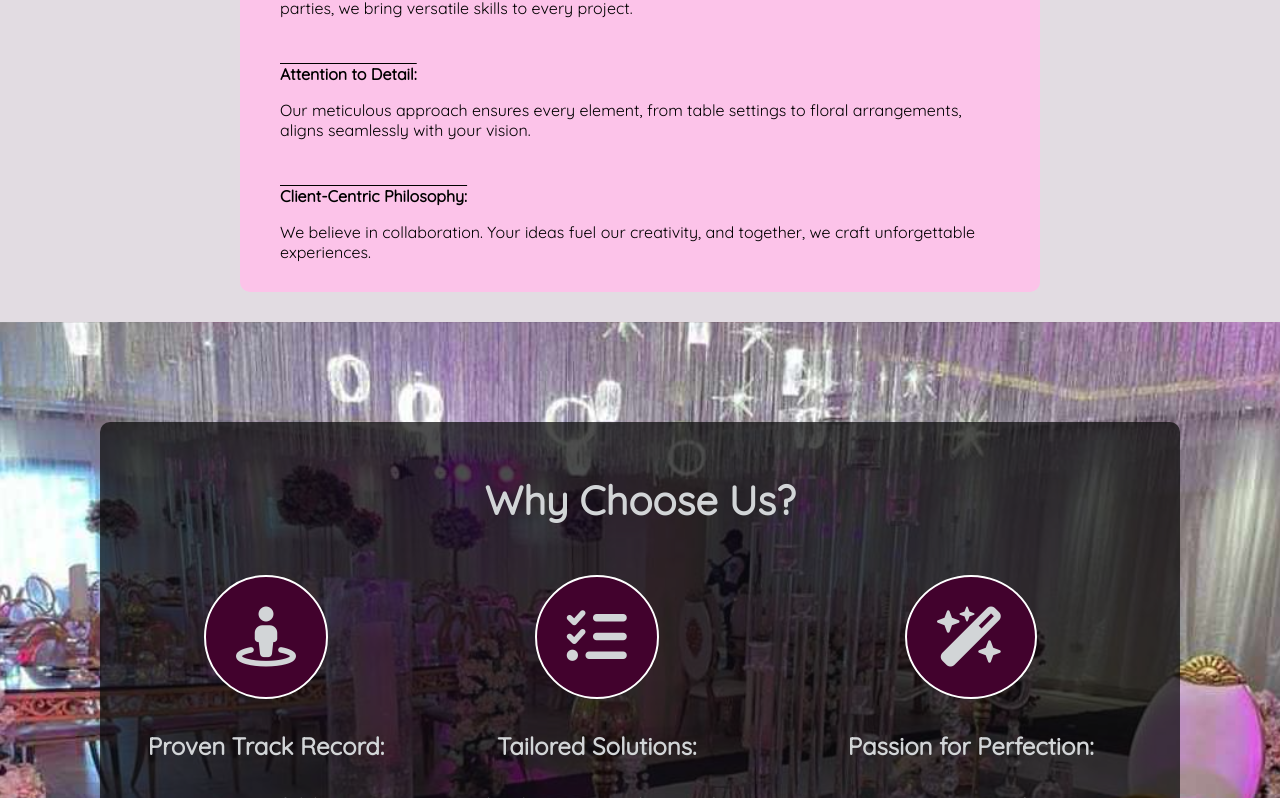
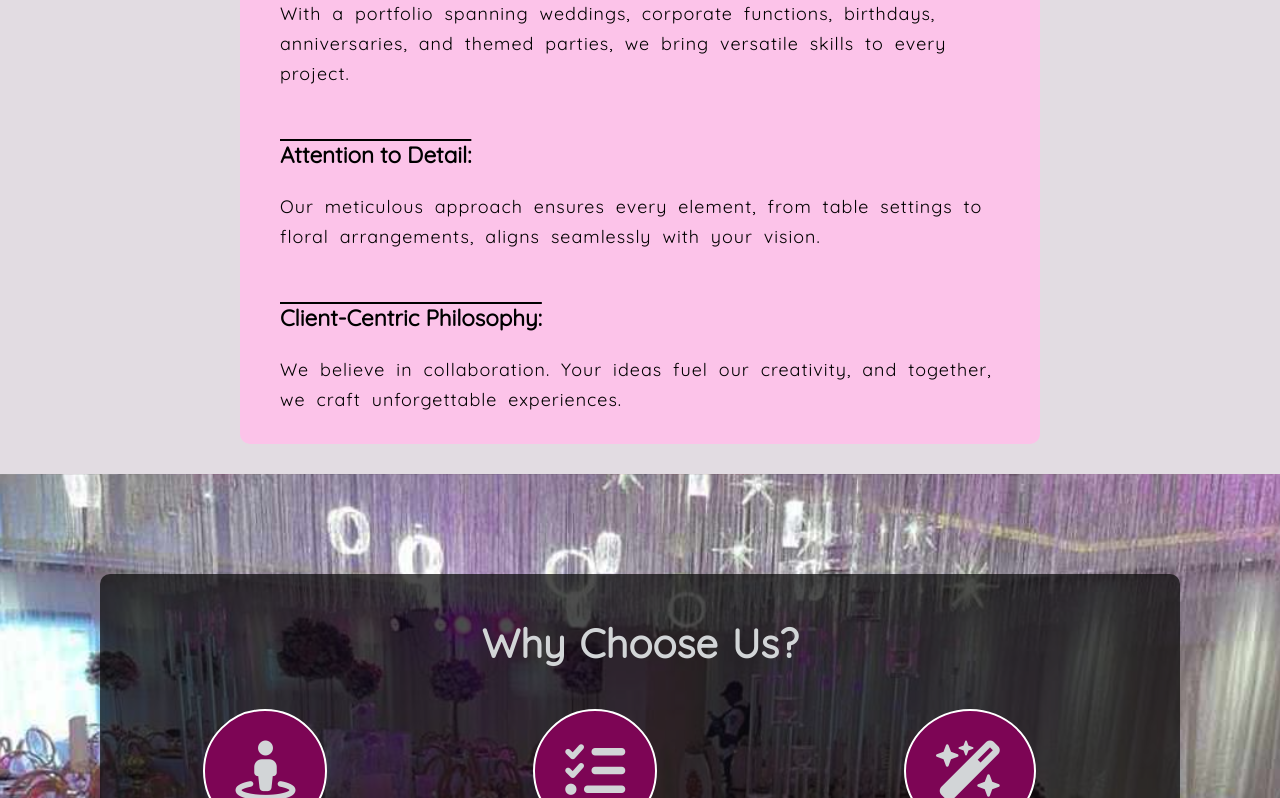
Before and after one commit to Ikendu/moreLinksDeco, a React (Vite) app in the folder mysite/: page /about in a window 1280 px wide. Shown: the part 1382-2180 px from the top of the page. Built offline with nearby package versions, Linux system fonts and the light colour scheme.

Commit message:
finishing about us

```diff
--- a/mysite/src/pages/aboutPage/AboutUs.jsx
+++ b/mysite/src/pages/aboutPage/AboutUs.jsx
@@ -38,19 +38,26 @@ export default function AboutUs() {
           <div className="apartDetails">
             <div>
               <p>Expertise Across Events:</p>
-              With a portfolio spanning weddings, corporate functions,
-              birthdays, anniversaries, and themed parties, we bring versatile
-              skills to every project.
+              <span>
+                With a portfolio spanning weddings, corporate functions,
+                birthdays, anniversaries, and themed parties, we bring versatile
+                skills to every project.
+              </span>
             </div>
             <div>
               <p>Attention to Detail:</p>
-              Our meticulous approach ensures every element, from table settings
-              to floral arrangements, aligns seamlessly with your vision.
+              <span>
+                Our meticulous approach ensures every element, from table
+                settings to floral arrangements, aligns seamlessly with your
+                vision.
+              </span>
             </div>
             <div>
               <p>Client-Centric Philosophy:</p>
-              We believe in collaboration. Your ideas fuel our creativity, and
-              together, we craft unforgettable experiences.
+              <span>
+                We believe in collaboration. Your ideas fuel our creativity, and
+                together, we craft unforgettable experiences.
+              </span>
             </div>
           </div>
         </div>
--- a/mysite/src/pages/aboutPage/about.css
+++ b/mysite/src/pages/aboutPage/about.css
@@ -14,6 +14,9 @@
 .aboutContainer h2 {
   text-align: center;
   font-size: 40px;
+}
+.aboutContainer h2:hover {
+  text-decoration: underline;
 }
 .aboutOverlay {
   position: absolute;
@@ -42,6 +45,7 @@
   font-size: 20px;
   text-shadow: 2px 0px #131212;
 }
+
 .moreAbout {
   display: flex;
   flex-direction: column;
@@ -76,10 +80,21 @@
   text-decoration: overline;
   font-weight: 800;
 }
+.aboutApart p:hover {
+  text-decoration: underline;
+  font-weight: 800;
+}
 .apartDetails {
   display: flex;
   flex-direction: column;
   gap: 30px;
+  font-size: 1.4em;
+}
+.apartDetails span {
+  font-size: 0.8em;
+  line-height: 30px;
+  word-spacing: 5px;
+  letter-spacing: 1px;
 }
 .aboutChoose {
   background-image: url("../../assets/images/chooseImage.jpg");
@@ -88,6 +103,9 @@
   background-attachment: fixed;
   padding: 100px;
   text-align: center;
+  line-height: 32px;
+  word-spacing: 3px;
+  /* letter-spacing: 1px; */
 }
 .aboutChooseMore {
   background-color: #0a0a0ab8;
@@ -101,6 +119,12 @@
   justify-content: space-evenly;
   margin: 50px auto;
 }
+
+.moreChoose section:hover {
+  background-color: #fcc3e9;
+  color: #252525;
+  border-radius: 10px;
+}
 .moreChoose h4 {
   font-size: 24px;
 }
@@ -109,7 +133,7 @@
 }
 .chooseUsIcon {
   padding: 30px;
-  background-color: #42022d;
+  background-color: #7d0555;
   font-size: 60px;
   border-radius: 50%;
   border: 2px solid white;
@@ -118,7 +142,7 @@
 .chooseUsIcon:hover {
   padding: 30px;
   background-color: #cdcccd;
-  border: 2px solid #42022d;
+  border: 2px solid #7d0555;
   color: #42022d;
 }
 .chooseMagic {
@@ -128,7 +152,7 @@
   font-size: 20px;
 }
 .chooseMagic section {
-  max-width: 600px;
+  max-width: 800px;
 }
 @media (max-width: 1000px) {
   .aboutOverlay {
```
